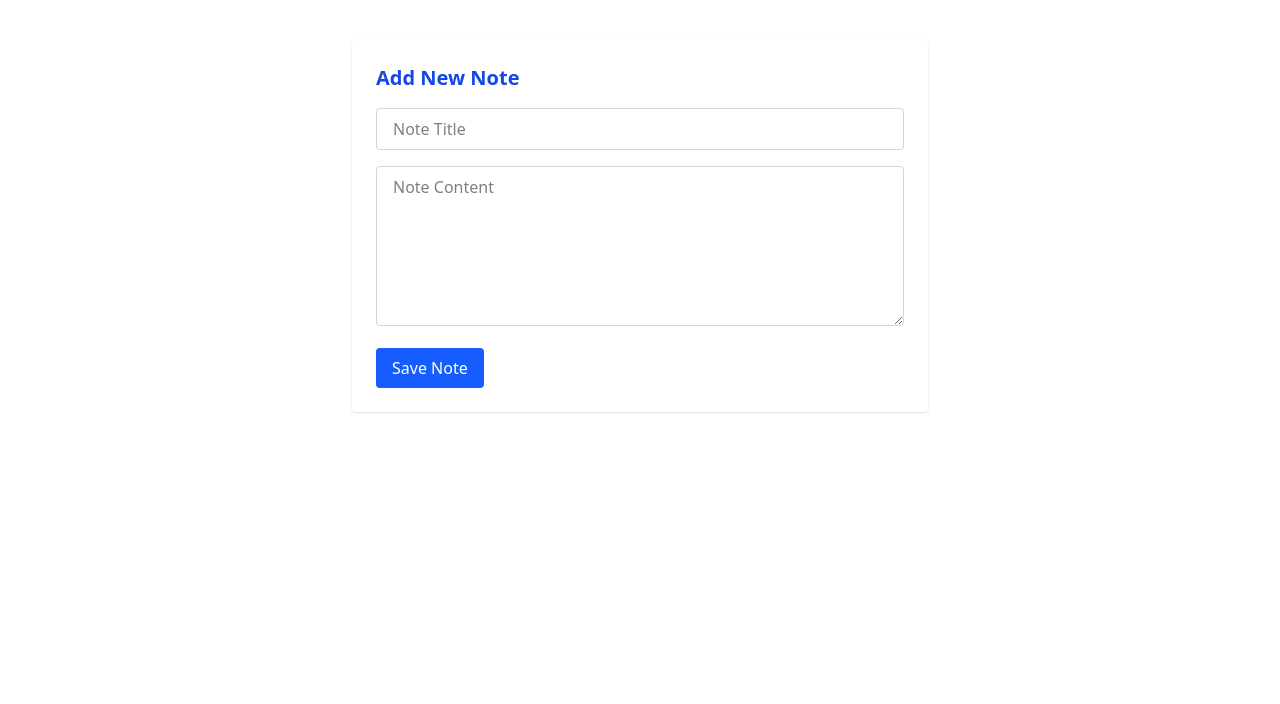
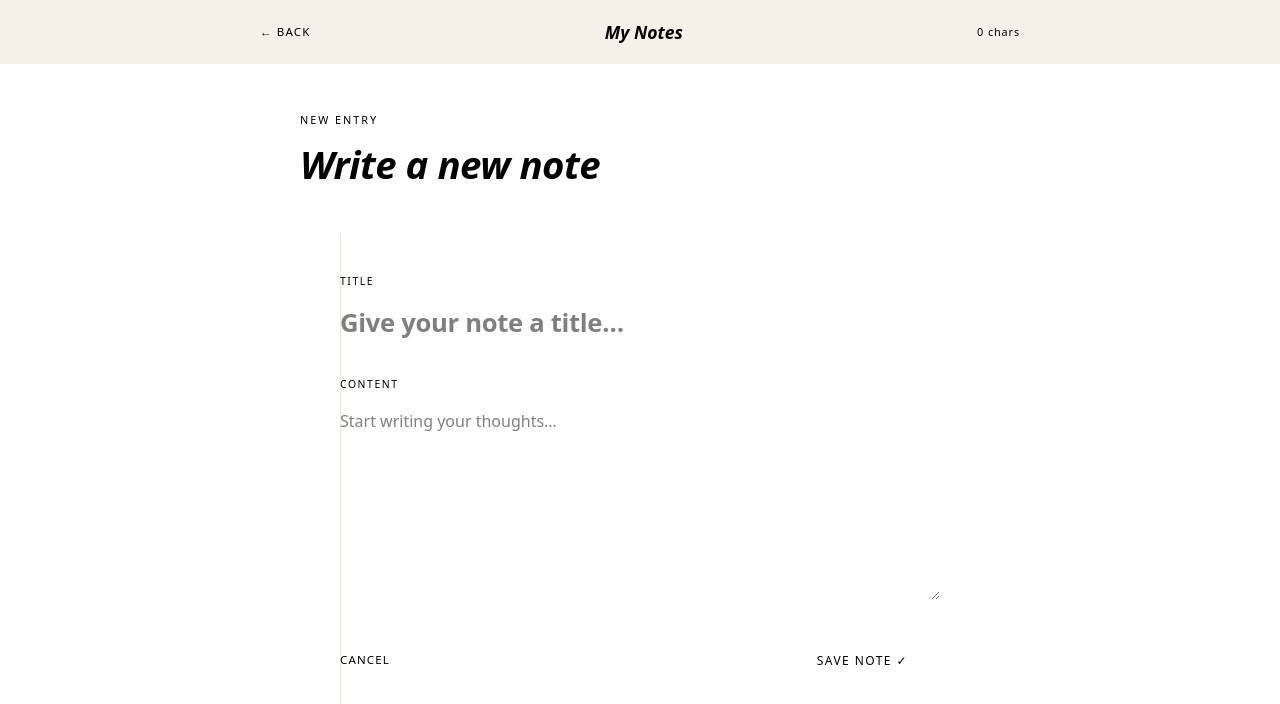
Before and after one commit to Tharshini98/note-app, a React (Vite) app: page /addNote in a window 1280 px wide. Shown: the top 704 px of the page. Built offline with nearby package versions, Linux system fonts and the light colour scheme.

Commit message:
updated
Added character count display and improved layout styles.

```diff
--- a/src/AddNote.jsx
+++ b/src/AddNote.jsx
@@ -1,5 +1,5 @@
 import { useState } from "react";
-import { useNavigate } from "react-router-dom";
+import { useNavigate, Link } from "react-router-dom";
 
 function AddNote({ addNote }) {
   const [title, setTitle] = useState("");
@@ -14,34 +14,260 @@ function AddNote({ addNote }) {
     }
   };
 
+  const charCount = content.length;
+
   return (
-    <form
-      onSubmit={handleSubmit}
-      className="max-w-xl mx-auto mt-10 p-6 bg-white rounded shadow"
+    <div style={{
+      minHeight: "100vh",
+      background: "var(--bg)",
+      display: "flex",
+      flexDirection: "column",
+    }}>
+
+      {/* Top bar */}
+      <header style={{
+        position: "sticky",
+        top: 0,
+        zIndex: 50,
+        background: "rgba(245,240,232,0.92)",
+        backdropFilter: "blur(12px)",
+        borderBottom: "1px solid var(--border-dark)",
+        padding: "0 2.5rem",
+      }}>
+        <div style={{
+          maxWidth: "760px",
+          margin: "0 auto",
+          height: "64px",
+          display: "flex",
+          alignItems: "center",
+          justifyContent: "space-between",
+        }}>
+          <Link
+            to="/"
+            style={{
+              fontFamily: "var(--ff-mono)",
+              fontSize: "0.72rem",
+              letterSpacing: "0.1em",
+              textTransform: "uppercase",
+              color: "var(--ink-muted)",
+              textDecoration: "none",
+              display: "inline-flex",
+              alignItems: "center",
+              gap: "0.4rem",
+              transition: "color 0.18s",
+            }}
+            onMouseEnter={e => e.currentTarget.style.color = "var(--ink)"}
+            onMouseLeave={e => e.currentTarget.style.color = "var(--ink-muted)"}
           >
-      <h2 className="text-xl font-bold text-blue-700 mb-4">Add New Note</h2>
+            ← Back
+          </Link>
+          <span style={{
+            fontFamily: "var(--ff-display)",
+            fontStyle: "italic",
+            fontWeight: 900,
+            fontSize: "1.1rem",
+            color: "var(--ink)",
+          }}>
+            My Notes
+          </span>
+          <span style={{
+            fontFamily: "var(--ff-mono)",
+            fontSize: "0.68rem",
+            color: "var(--ink-faint)",
+            letterSpacing: "0.08em",
+          }}>
+            {charCount} chars
+          </span>
+        </div>
+      </header>
+
+      {/* Form */}
+      <main style={{
+        flex: 1,
+        maxWidth: "760px",
+        width: "100%",
+        margin: "0 auto",
+        padding: "3rem 2.5rem",
+        animation: "fadeUp 0.45s cubic-bezier(.22,.68,0,1.2) both",
+      }}>
+
+        {/* Page heading */}
+        <div style={{ marginBottom: "2.5rem" }}>
+          <p style={{
+            fontFamily: "var(--ff-mono)",
+            fontSize: "0.68rem",
+            letterSpacing: "0.18em",
+            textTransform: "uppercase",
+            color: "var(--accent)",
+            marginBottom: "0.5rem",
+          }}>
+            New Entry
+          </p>
+          <h1 style={{
+            fontFamily: "var(--ff-display)",
+            fontStyle: "italic",
+            fontWeight: 900,
+            fontSize: "2.4rem",
+            color: "var(--ink)",
+            letterSpacing: "-0.5px",
+          }}>
+            Write a new note
+          </h1>
+        </div>
+
+        {/* Paper card */}
+        <div style={{
+          background: "var(--surface)",
+          border: "1px solid var(--border-dark)",
+          borderTop: "3.5px solid var(--accent)",
+          borderRadius: "var(--radius)",
+          boxShadow: "var(--shadow-lg)",
+          padding: "2.5rem",
+          position: "relative",
+          overflow: "hidden",
+        }}>
+          {/* Ruled lines decoration */}
+          <div style={{
+            position: "absolute",
+            left: "2.5rem",
+            top: 0,
+            bottom: 0,
+            width: "1px",
+            background: "rgba(212,168,67,0.25)",
+            pointerEvents: "none",
+          }} />
+
+          <form onSubmit={handleSubmit} style={{ display: "flex", flexDirection: "column", gap: "1.75rem" }}>
+
+            {/* Title */}
+            <div style={{ display: "flex", flexDirection: "column", gap: "0.5rem" }}>
+              <label style={{
+                fontFamily: "var(--ff-mono)",
+                fontSize: "0.65rem",
+                letterSpacing: "0.15em",
+                textTransform: "uppercase",
+                color: "var(--ink-muted)",
+              }}>
+                Title
+              </label>
               <input
                 type="text"
                 value={title}
                 onChange={(e) => setTitle(e.target.value)}
-        placeholder="Note Title"
-        className="w-full px-4 py-2 mb-4 border border-gray-300 rounded"
+                placeholder="Give your note a title…"
                 required
+                style={{
+                  fontFamily: "var(--ff-display)",
+                  fontWeight: 700,
+                  fontSize: "1.6rem",
+                  color: "var(--ink)",
+                  background: "transparent",
+                  border: "none",
+                  borderBottom: "2px solid var(--border-dark)",
+                  outline: "none",
+                  padding: "0.4rem 0",
+                  width: "100%",
+                  transition: "border-color 0.2s",
+                  letterSpacing: "-0.3px",
+                }}
+                onFocus={e => e.target.style.borderBottomColor = "var(--accent)"}
+                onBlur={e => e.target.style.borderBottomColor = "var(--border-dark)"}
               />
+            </div>
+
+            {/* Content */}
+            <div style={{ display: "flex", flexDirection: "column", gap: "0.5rem" }}>
+              <label style={{
+                fontFamily: "var(--ff-mono)",
+                fontSize: "0.65rem",
+                letterSpacing: "0.15em",
+                textTransform: "uppercase",
+                color: "var(--ink-muted)",
+              }}>
+                Content
+              </label>
               <textarea
                 value={content}
                 onChange={(e) => setContent(e.target.value)}
-        placeholder="Note Content"
-        className="w-full px-4 py-2 mb-4 border border-gray-300 rounded h-40"
+                placeholder="Start writing your thoughts…"
                 required
+                style={{
+                  fontFamily: "var(--ff-body)",
+                  fontSize: "1rem",
+                  fontWeight: 300,
+                  lineHeight: 1.8,
+                  color: "var(--ink)",
+                  background: "transparent",
+                  border: "none",
+                  borderBottom: "2px solid var(--border)",
+                  outline: "none",
+                  resize: "vertical",
+                  minHeight: "200px",
+                  padding: "0.4rem 0",
+                  width: "100%",
+                  transition: "border-color 0.2s",
+                }}
+                onFocus={e => e.target.style.borderBottomColor = "var(--accent)"}
+                onBlur={e => e.target.style.borderBottomColor = "var(--border)"}
               />
+            </div>
+
+            {/* Actions */}
+            <div style={{
+              display: "flex",
+              alignItems: "center",
+              justifyContent: "space-between",
+              paddingTop: "0.75rem",
+              flexWrap: "wrap",
+              gap: "0.75rem",
+            }}>
+              <Link
+                to="/"
+                style={{
+                  fontFamily: "var(--ff-mono)",
+                  fontSize: "0.72rem",
+                  letterSpacing: "0.1em",
+                  textTransform: "uppercase",
+                  color: "var(--ink-muted)",
+                  textDecoration: "none",
+                  borderBottom: "1px solid var(--border-dark)",
+                  paddingBottom: "1px",
+                  transition: "color 0.18s",
+                }}
+                onMouseEnter={e => e.currentTarget.style.color = "var(--ink)"}
+                onMouseLeave={e => e.currentTarget.style.color = "var(--ink-muted)"}
+              >
+                Cancel
+              </Link>
               <button
                 type="submit"
-        className="bg-blue-600 text-white px-4 py-2 rounded hover:bg-blue-700"
+                style={{
+                  fontFamily: "var(--ff-mono)",
+                  fontSize: "0.75rem",
+                  letterSpacing: "0.12em",
+                  textTransform: "uppercase",
+                  background: "var(--ink)",
+                  color: "var(--surface)",
+                  border: "none",
+                  padding: "0.7rem 2rem",
+                  borderRadius: "var(--radius)",
+                  cursor: "pointer",
+                  transition: "opacity 0.18s, transform 0.18s",
+                  display: "inline-flex",
+                  alignItems: "center",
+                  gap: "0.5rem",
+                }}
+                onMouseEnter={e => { e.currentTarget.style.opacity = "0.78"; e.currentTarget.style.transform = "translateY(-2px)"; }}
+                onMouseLeave={e => { e.currentTarget.style.opacity = "1"; e.currentTarget.style.transform = "none"; }}
               >
-        Save Note
+                Save Note ✓
               </button>
+            </div>
+
           </form>
+        </div>
+      </main>
+    </div>
   );
 }
 
```
Lines whose indentation alone changed are shown as unchanged.
